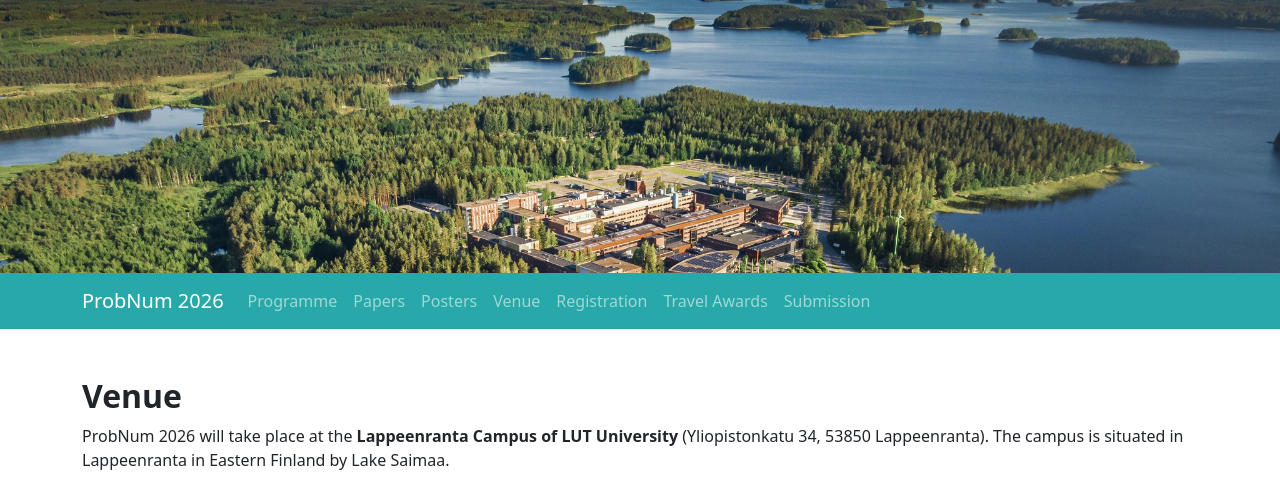
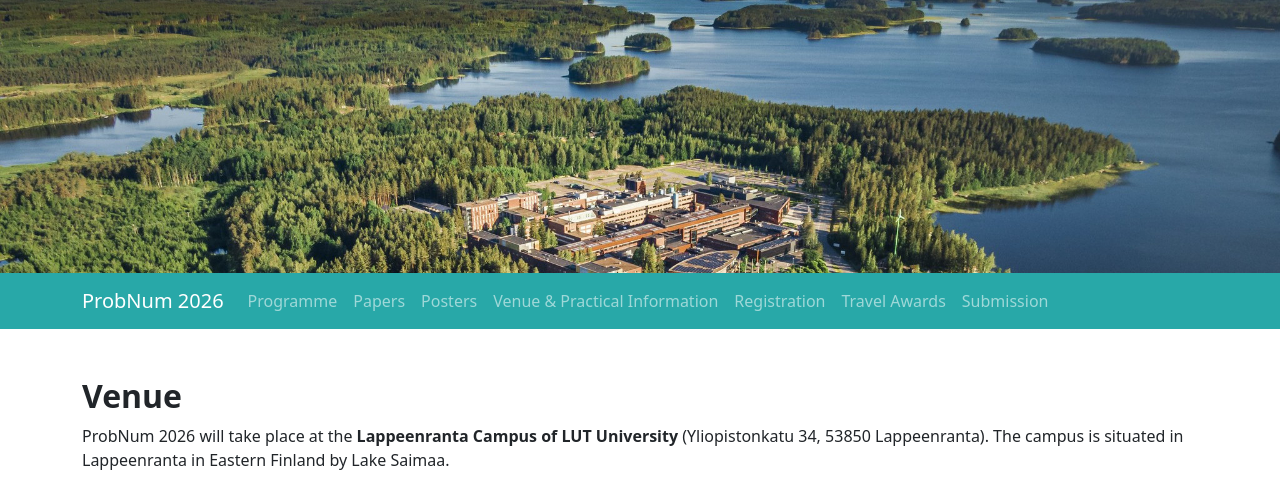
Before and after one commit to probnum2026/probnum2026.github.io, a Jekyll site: the page built from venue.md, in a window 1280 px wide. Shown: the top 488 px of the page. Built offline with Jekyll 4.4.1, drawn with Linux system fonts in a browser that asks for light colours; nearby versions of some CDN libraries; grey boxes are pictures that could not be loaded.

Commit message:
edit header

```diff
--- a/_includes/head.html
+++ b/_includes/head.html
@@ -23,7 +23,7 @@
                     <a class="nav-link" href="/posters">Posters</a>
                 </li>
                 <li class="nav-item">
-                    <a class="nav-link" href="/venue">Venue</a>
+                    <a class="nav-link" href="/venue">Venue &amp; Practical Information</a>
                 </li>
                 <li class="nav-item">
                     <a class="nav-link" href="/registration">Registration</a>
--- a/venue.md
+++ b/venue.md
@@ -1,6 +1,6 @@
 ---
 layout: default
-title: "ProbNum 2026 &ndash; Venue "
+title: "ProbNum 2026 &ndash; Venue &amp; Practical Information"
 header_image: LUT.jpg
 ---
 ## **Venue**
```
